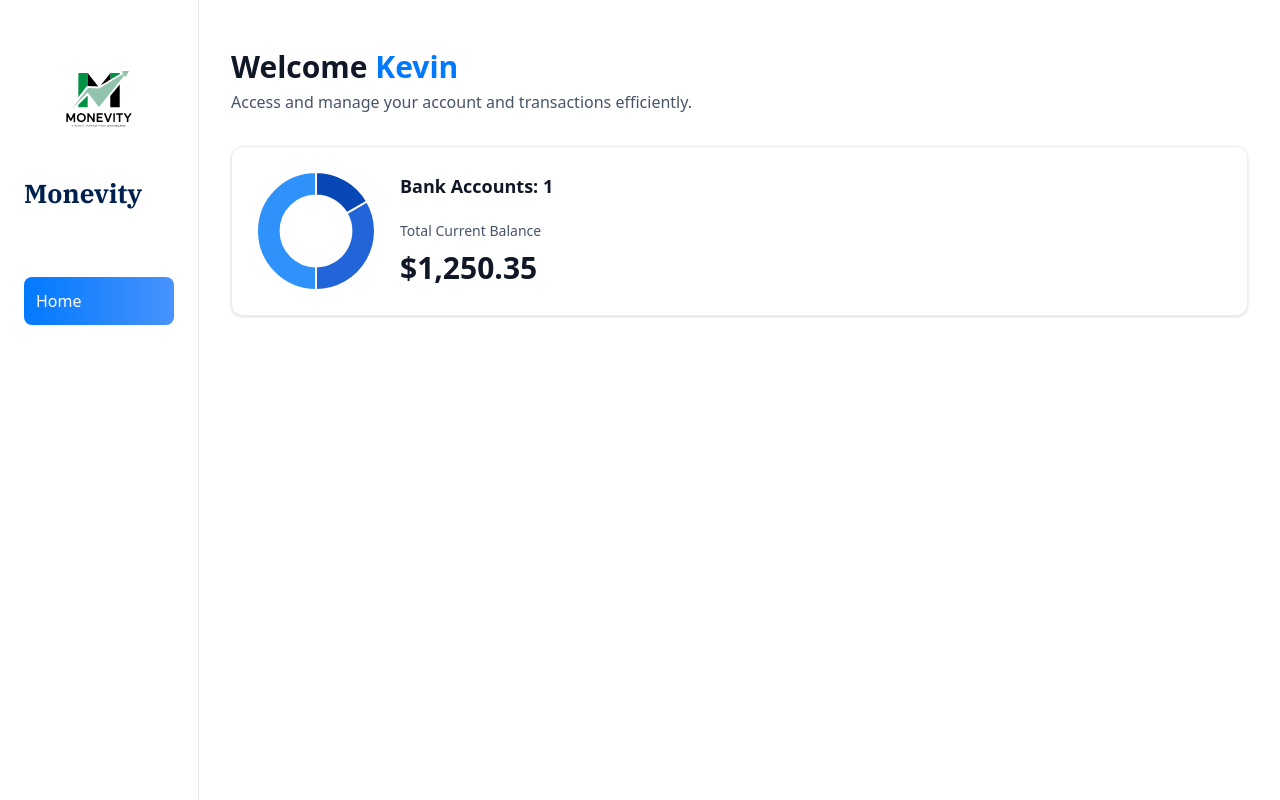
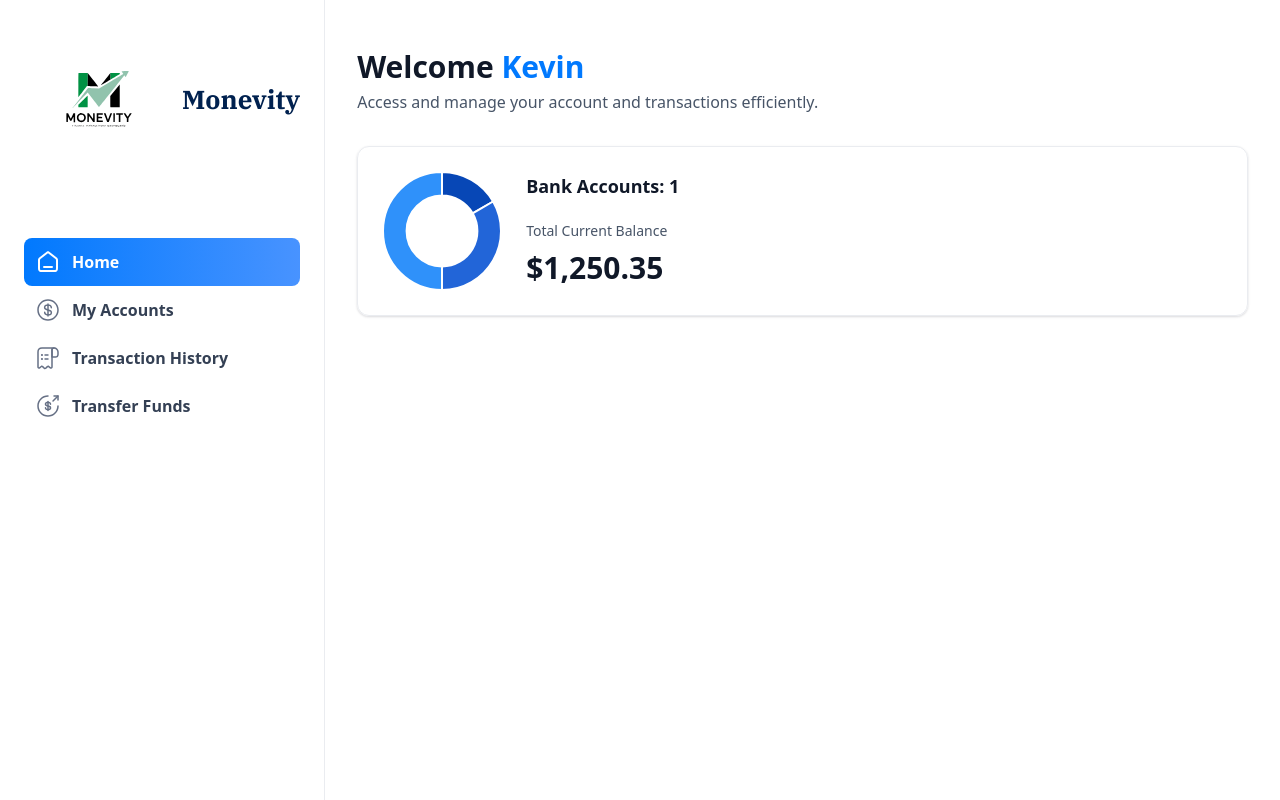
Before and after one commit to KW-SWE/Monevity, a Next.js app: page / in a window 1280 px wide. Built offline with nearby package versions, Linux system fonts and the light colour scheme.

Commit message:
Updated CSS styling on sidebar

```diff
--- a/app/components/Sidebar.tsx
+++ b/app/components/Sidebar.tsx
@@ -12,7 +12,7 @@ const Sidebar = () => {
   return (
     <section className="sidebar">
       <nav className="flex flex-col gap-4">
-        <Link href="/" className="mb-12 cursor-pointer items-center gap-2">
+        <Link href="/" className="mb-12 cursor-pointer flex items-center gap-2">
           <Image
             src="/icons/monevity_logo_10.svg"
             width={150}
@@ -23,7 +23,7 @@ const Sidebar = () => {
           />
           <h1 className="sidebar-logo">Monevity</h1>
         </Link>
-        <div className="sidebar-container">
+        <div>
           {/* links that map to other pages */}
           {sidebarLinks.map((item) => {
             //
@@ -38,12 +38,24 @@ const Sidebar = () => {
                   'bg-bank-gradient': isActive,
                 })}
               >
-                {item.label}
+                <div className="relative size-6">
+                  <Image
+                    src={item.imgURL}
+                    alt={item.label}
+                    fill
+                    className={cn({ 'brightness-[3] invert-0': isActive })}
+                  />
+                </div>
+                <p className={cn('sidebar-label', { '!text-white': isActive })}>
+                  {item.label}
+                </p>
               </Link>
             );
           })}
         </div>
+        USER
       </nav>
+      FOOTER
     </section>
   );
 };
```
